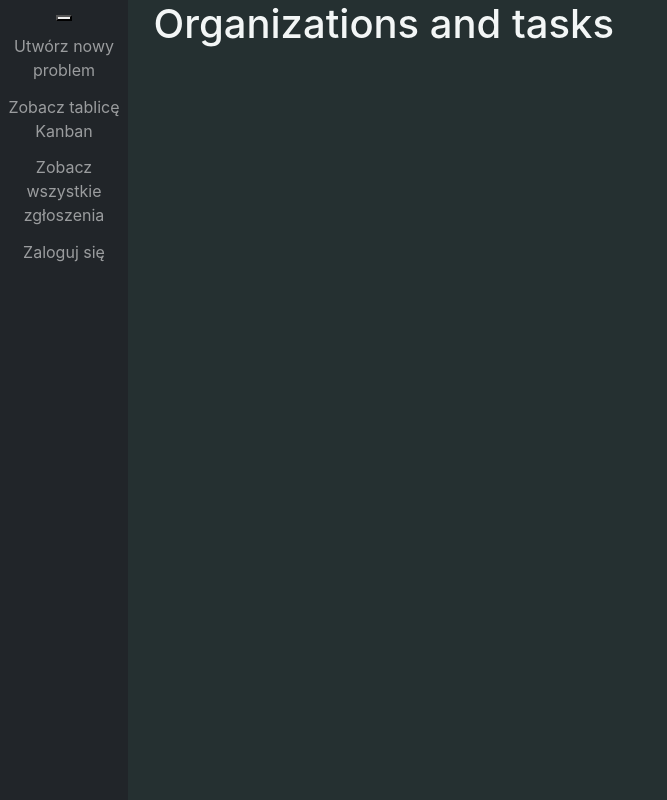
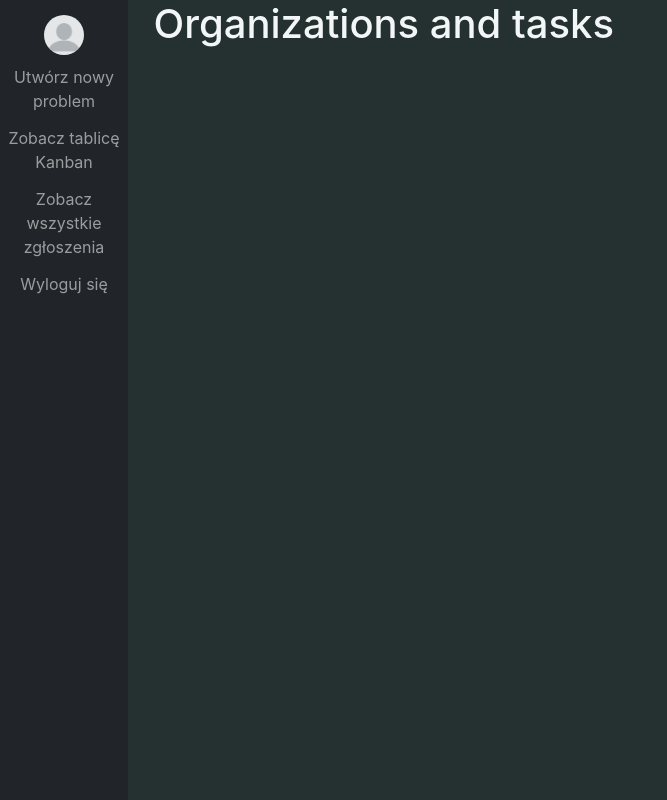
Before and after one commit to AdamJaworski/wwwijs, a Flask app: template templates/viev_all_tasks.html in a window 1280 px wide. Shown: the whole page, without its empty margins (0-667 px from the left). Run offline with Flask 3, Linux system fonts and the light colour scheme; the template is opened without the code that fills it, so the values that code supplies are empty; parts of the project's set-up code (start-up, migrations or seed data) failed here and were passed over; some libraries are stand-ins or nearby versions.

Commit message:
minor improvement

```diff
--- a/static/css/style_dashboard.css
+++ b/static/css/style_dashboard.css
@@ -15,7 +15,7 @@ html{
 
 .dashboard .side_panel {
   height: 100%;
-  width: 10%;
+  width: 11%;
   text-align: center;
   background: #212529;
   display: flex;
--- a/static/css/style_viev_all_tasks.css
+++ b/static/css/style_viev_all_tasks.css
@@ -55,3 +55,28 @@ a {
     color: rgba(255, 255, 255, .55);
     text-decoration: none;
 }
+
+.a-like {
+    color: rgba(255, 255, 255, .55);
+    text-decoration: none;
+    cursor: pointer;
+}
+
+.a-like:hover {
+    color: rgba(255, 255, 255, .75);
+    text-decoration: none;
+}
+
+.button {
+    background-image: url('blank_profile.jpg');
+    background-size: cover;
+    border: none;
+    color: white;
+    padding: 20px;
+    text-align: center;
+    text-decoration: none;
+    display: inline-block;
+    font-size: 16px;
+    margin: 4px 2px;
+    border-radius: 100%;
+}
--- /dev/null
+++ b/static/js/script_common.js
@@ -0,0 +1,9 @@
+function logout() {
+    fetch('/logout', {
+        method: 'POST',
+        headers: {
+            'Content-Type': 'application/json'
+        }
+    })
+    window.location.href = '/login'
+}
--- a/static/js/script_dashboard.js
+++ b/static/js/script_dashboard.js
@@ -253,13 +253,3 @@ function deleteTask(task_id) {
         console.error('Error:', error);
     });
 }
-
-function logout() {
-    fetch('/logout', {
-        method: 'POST',
-        headers: {
-            'Content-Type': 'application/json'
-        }
-    })
-    window.location.href = '/login'
-}
--- a/templates/create_new_issue.html
+++ b/templates/create_new_issue.html
@@ -7,7 +7,7 @@
     <title>Formularz</title>
     <link rel="stylesheet" href="https://stackpath.bootstrapcdn.com/bootstrap/4.3.1/css/bootstrap.min.css">
     <link rel="stylesheet" href="{{ url_for('static', filename='css/style_create_new_issue.css') }}">
-    <script src="{{ url_for('static', filename='js/script_dashboard.js') }}"></script>
+    <script src="{{ url_for('static', filename='js/script_common.js') }}"></script>
 </head>
 
 <body class = "create_new_issue">
@@ -16,7 +16,7 @@
         <a href="/create_new_issue">Utwórz nowy problem</a>
         <a href="/dashboard">Zobacz tablicę Kanban</a>
         <a href="/viev_all_tasks">Zobacz wszystkie zgłoszenia</a>
-        <a href="/login">Zaloguj się</a>
+        <div class="a-like" onclick='logout()'>Wyloguj się</div>
         <!--
         <div class="div_button" onclick="openJoinOrgModal('create')">Stwórz organizację</div>
         <div class="div_button" onclick="openJoinOrgModal('join')">Dołącz do organizacji</div>
--- a/templates/dashboard.html
+++ b/templates/dashboard.html
@@ -8,6 +8,7 @@
     <link rel="stylesheet" href="{{ url_for('static', filename='css/style_dashboard.css') }}">
     <link rel="stylesheet" href="{{ url_for('static', filename='css/style_dashboard_buttons.css') }}">
     <script src="{{ url_for('static', filename='js/script_dashboard.js') }}"></script>
+    <script src="{{ url_for('static', filename='js/script_common.js') }}"></script>
 </head>
 <body class="dashboard" onload="updateOrgs();">
     <div class="side_panel">
--- a/templates/viev_all_tasks.html
+++ b/templates/viev_all_tasks.html
@@ -7,7 +7,7 @@
     <title>Formularz</title>
     <link rel="stylesheet" href="https://stackpath.bootstrapcdn.com/bootstrap/4.3.1/css/bootstrap.min.css">
     <link rel="stylesheet" href="{{ url_for('static', filename='css/style_viev_all_tasks.css') }}">
-    <script src="{{ url_for('static', filename='js/script_dashboard.js') }}"></script>
+    <script src="{{ url_for('static', filename='js/script_common.js') }}"></script>
 </head>
 
 <body class="tasks_list">
@@ -16,7 +16,7 @@
         <a href="/create_new_issue">Utwórz nowy problem</a>
         <a href="/dashboard">Zobacz tablicę Kanban</a>
         <a href="/viev_all_tasks">Zobacz wszystkie zgłoszenia</a>
-        <a href="/login">Zaloguj się</a>
+        <div class="a-like" onclick='logout()'>Wyloguj się</div>
         <!--
         <div class="div_button" onclick="openJoinOrgModal('create')">Stwórz organizację</div>
         <div class="div_button" onclick="openJoinOrgModal('join')">Dołącz do organizacji</div>
```
Also changed, not shown: static/css/style_create_new_issue.css (+26 -1 lines).
